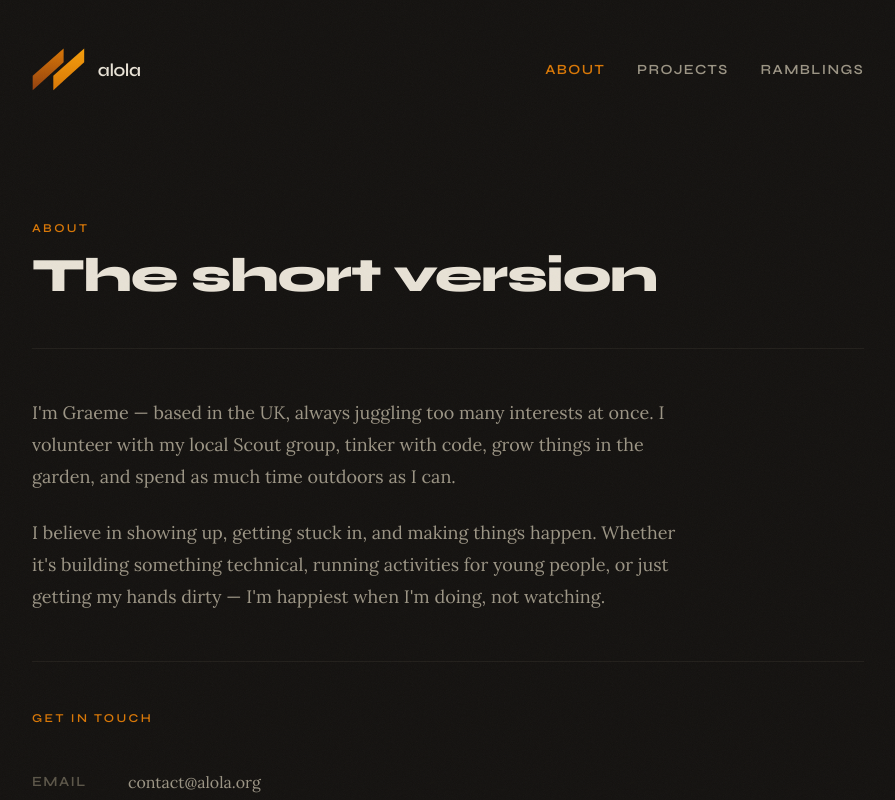
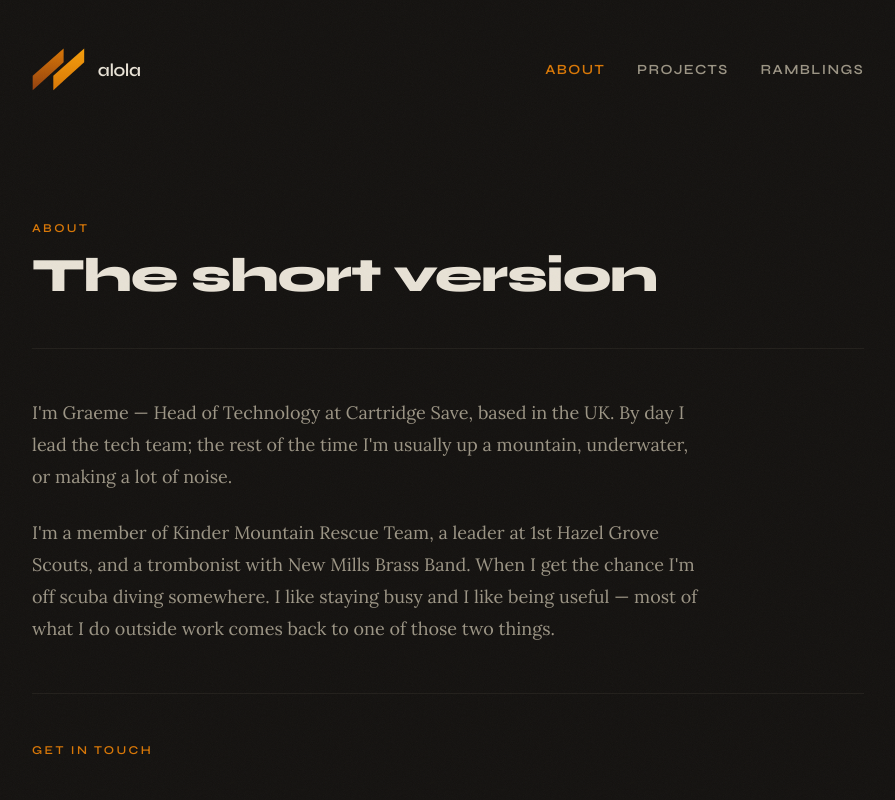
Before and after one commit to grim8634/alola, a Nuxt app: page /about in a window 1280 px wide. Shown: the top 800 px of the page, without its empty margins (192-1087 px from the left). Built offline with nearby package versions, Linux system fonts and the light colour scheme.

Commit message:
feat: update personal description on About page

```diff
--- a/app/pages/about.vue
+++ b/app/pages/about.vue
@@ -13,14 +13,16 @@
 
     <div class="py-12 space-y-6 max-w-2xl">
       <p class="font-body text-lg leading-8 text-ink-muted reveal reveal-d2">
-        I'm Graeme — based in the UK, always juggling too many interests at once.
-        I volunteer with my local Scout group, tinker with code, grow things in the
-        garden, and spend as much time outdoors as I can.
+        I'm Graeme — Head of Technology at Cartridge Save, based in the UK.
+        By day I lead the tech team; the rest of the time I'm usually up a
+        mountain, underwater, or making a lot of noise.
       </p>
       <p class="font-body text-lg leading-8 text-ink-muted reveal reveal-d3">
-        I believe in showing up, getting stuck in, and making things happen. Whether
-        it's building something technical, running activities for young people, or just
-        getting my hands dirty — I'm happiest when I'm doing, not watching.
+        I'm a member of Kinder Mountain Rescue Team, a leader at 1st Hazel
+        Grove Scouts, and a trombonist with New Mills Brass Band. When I get
+        the chance I'm off scuba diving somewhere. I like staying busy and
+        I like being useful — most of what I do outside work comes back to
+        one of those two things.
       </p>
     </div>
 
@@ -54,7 +56,7 @@
 <script setup>
 useHead({
   title: 'About',
-  meta: [{ name: 'description', content: 'About Graeme Lawton — based in the UK, always juggling too many interests at once.' }],
+  meta: [{ name: 'description', content: 'About Graeme Lawton — Head of Technology at Cartridge Save, mountain rescue volunteer, Scout leader, brass bander, and diver.' }],
 })
 
 const contacts = [
```
